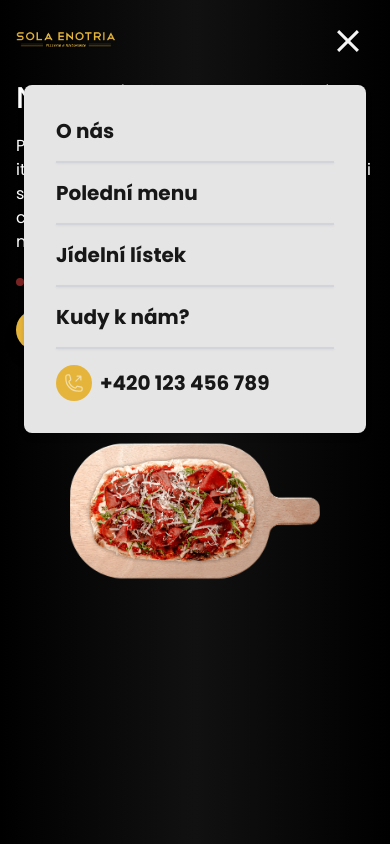
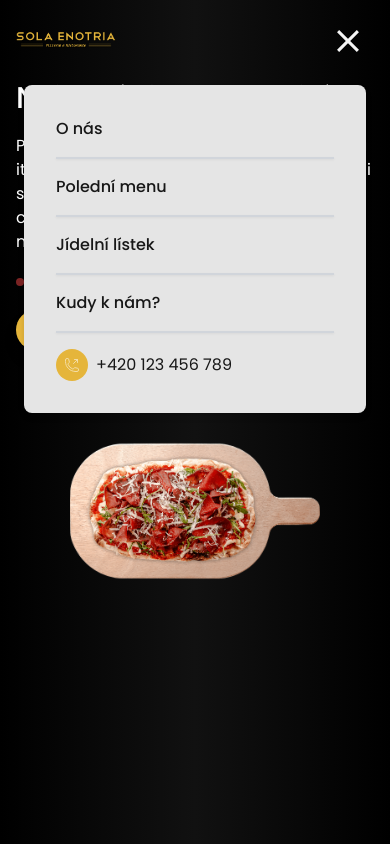
Before and after one commit to TomasLukes/sola-enotria, a Next.js app: page / in a window 390 px wide. Both pictures are taken after a click on the button 348 px from the left and 40 px from the top of the page. Shown: the top 844 px of the page. Built offline with nearby package versions, Linux system fonts and the light colour scheme.

Commit message:
fix: mobile styling

```diff
--- a/app/components/Contacts/Contacts.tsx
+++ b/app/components/Contacts/Contacts.tsx
@@ -1,3 +1,4 @@
+import { HomeIcon, PhoneArrowUpRightIcon, EnvelopeIcon } from '@heroicons/react/24/solid';
 import { ReactElement } from 'react';
 
 const Contacts = (): ReactElement => {
@@ -5,10 +6,19 @@ const Contacts = (): ReactElement => {
     <section className="w-full gradient-dark text-white">
       <div className="container-base pt-8 pb-4">
         <div>
-          <h5 className="subheading pb-2">Kontakty</h5>
-          <p className="paragraph">Adresa: Lodžská 850/6, 181 00 Praha 8</p>
-          <p className="paragraph">Telefon: +420 773 510 277</p>
-          <p className="paragraph">Email: info@solaenotria.cz</p>
+          <h5 className="subheading pb-0.5 underline decoration-accent">Kontakty</h5>
+          <span className="flex items-center gap-2">
+            <HomeIcon className="w-4 h-4" />
+            <p className="paragraph">Adresa: Lodžská 850/6, 181 00 Praha 8</p>
+          </span>
+          <span className="flex items-center gap-2">
+            <PhoneArrowUpRightIcon className="w-3.5 h-3.5" />
+            <p className="paragraph">Telefon: +420 773 510 277</p>
+          </span>
+          <span className="flex items-center gap-2">
+            <EnvelopeIcon className="w-4 h-4" />
+            <p className="paragraph">Email: info@solaenotria.cz</p>
+          </span>
         </div>
       </div>
     </section>
--- a/app/components/DailyMenu/DailyMenu.tsx
+++ b/app/components/DailyMenu/DailyMenu.tsx
@@ -36,7 +36,7 @@ const DailyMenu = () => {
   };
 
   return (
-    <section id="poledni-menu" className="bg-grain2 bg-no-repeat bg-contain">
+    <section id="poledni-menu" className="min-h-screen bg-grain2 bg-no-repeat bg-contain">
       <div className="container-base py-12 md:py-32 lg:py-40 flex justify-start flex-col gap-5 md:gap-8 bg-grain2">
         <div className="flex flex-col md:flex-row">
           <h3 className="w-full md:w-1/3 heading underline decoration-accent pb-4">Polední menu</h3>
--- a/app/components/FindUs/FindUs.tsx
+++ b/app/components/FindUs/FindUs.tsx
@@ -6,7 +6,10 @@ const FindUs = ({ className }: { className?: string }): ReactElement => {
   return (
     <section
       id="kudy-k-nam"
-      className={clsx('overflow-hidden bg-grain3 bg-bottom bg-no-repeat bg-contain', className)}
+      className={clsx(
+        'min-h-screen overflow-hidden bg-grain3 bg-bottom bg-no-repeat bg-contain',
+        className
+      )}
     >
       <div>
         <div className="container-base py-12 md:py-32 lg:py-40 flex justify-start flex-col gap-5 md:gap-8">
--- a/app/components/Hero/index.tsx
+++ b/app/components/Hero/index.tsx
@@ -21,7 +21,7 @@ const Hero = ({ className }: IClassName): ReactElement => {
   return (
     <section
       id="hero"
-      className={clsx('h-[100dvh] gradient-dark text-light-primary overflow-hidden', className)}
+      className={clsx('min-h-screen gradient-dark text-light-primary overflow-hidden', className)}
     >
       <div className="container-base flex flex-col md:flex-row gap-8">
         <div className="w-full md:w-1/2 flex flex-col gap-4 justify-start md:pt-24 z-40">
--- a/app/components/Navigation/NavigationMobile.tsx
+++ b/app/components/Navigation/NavigationMobile.tsx
@@ -38,7 +38,7 @@ export default function NavigationMobile() {
           id="menu"
           className={`${
             !mobileMenuOpen && 'hidden'
-          } absolute z-50 flex flex-col gap-4 items-start p-8 self-end py-8 font-bold rounded-lg
+          } absolute z-50 flex flex-col gap-4 items-start p-8 self-end py-8 rounded-lg paragraph font-medium
          bg-neutral-200 text-neutral-900 sm:w-auto sm:self-center left-6 right-6 drop-shadow-md mx-auto md:mx-8`}
         >
           <a href="#o-nas">O nás</a>
@@ -49,9 +49,9 @@ export default function NavigationMobile() {
           <span className="w-full border border-solid border-b-1 border-gray-300 drop-shadow-sm"></span>
           <a href="#kudy-k-nam">Kudy k nám?</a>
           <span className="w-full border border-solid border-b-1 border-gray-300 drop-shadow-sm"></span>
-          <a className="flex items-center gap-2" href="tel:+420123456789">
+          <a className="flex items-center gap-2 font-normal paragraph" href="tel:+420123456789">
             <span className="rounded-full bg-accent p-2">
-              <PhoneArrowUpRightIcon className="w-5 h-5 stroke-white animate-pulse" />
+              <PhoneArrowUpRightIcon className="w-4 h-4 stroke-white animate-pulse" />
             </span>
             +420 123 456 789
           </a>
```
